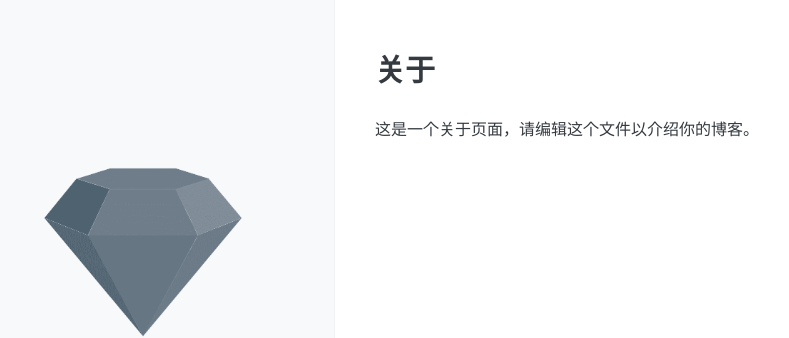
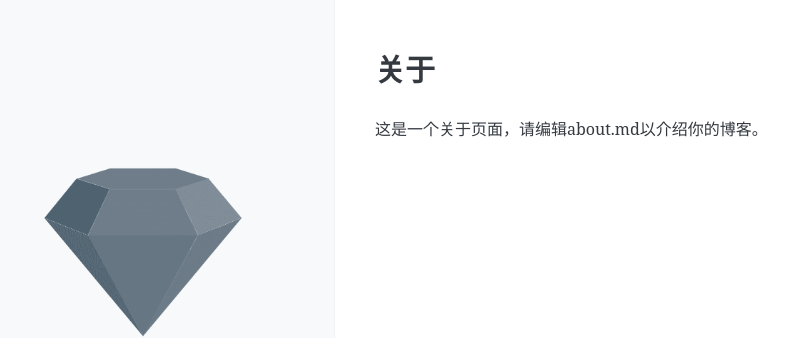
Before and after one commit to FromEndWorld/LOFFER, a Jekyll site: the page built from about.md, in a window 1280 px wide. Shown: the top 338 px of the page, without its empty margins (49-838 px from the left). Built offline with Jekyll 4.4.1, drawn with Linux system fonts in a browser that asks for light colours; nearby versions of some CDN libraries.

Commit message:
Update about.md

```diff
--- a/about.md
+++ b/about.md
@@ -4,4 +4,4 @@ title: 关于
 permalink: /about/
 ---
 
-这是一个关于页面，请编辑这个文件以介绍你的博客。
+这是一个关于页面，请编辑about.md以介绍你的博客。
```
